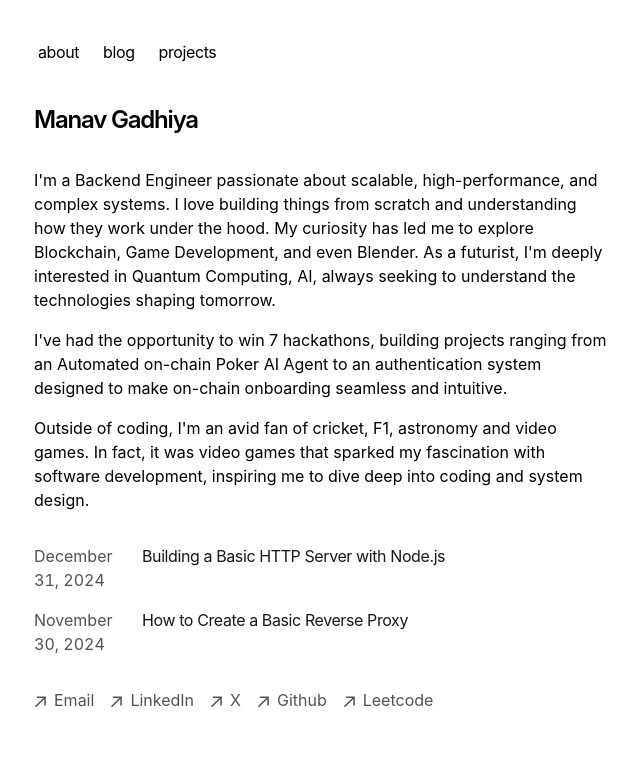
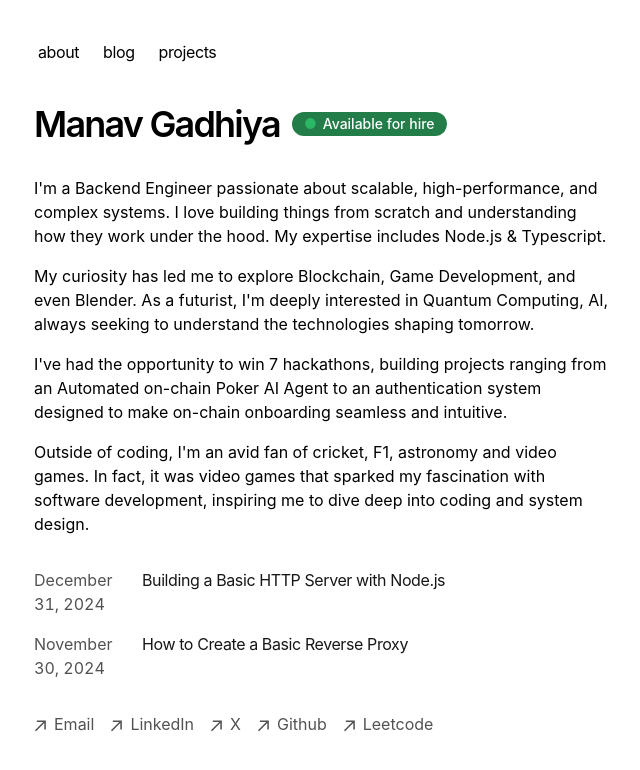
Before and after one commit to 0xRadioAc7iv/my-portfolio, a Next.js app: page / in a window 1280 px wide. Shown: the top 770 px of the page, without its empty margins (318-958 px from the left). Built offline with nearby package versions, Linux system fonts and the light colour scheme.

Commit message:
update bio

```diff
--- a/app/page.tsx
+++ b/app/page.tsx
@@ -3,16 +3,26 @@ import { BlogPosts } from "app/components/posts";
 export default function Page() {
   return (
     <section>
-      <h1 className="mb-8 text-2xl font-semibold tracking-tighter">
-        Manav Gadhiya
-      </h1>
+      <div className="flex gap-3 items-center mb-8">
+        <h1 className="text-4xl font-semibold tracking-tighter">
+          Manav Gadhiya
+        </h1>
+        <div className="bg-[#227d48] rounded-full px-3 py-0.5 inline-flex items-center text-white text-sm font-medium hover:bg-[#1e6b3e] transition-colors duration-200">
+          <div className="text-[#2ecc71] mr-1.5 animate-pulse">●</div>{" "}
+          <div>Available for hire</div>
+        </div>
+      </div>
+
       <p className="mb-4">
         I'm a Backend Engineer passionate about scalable, high-performance, and
         complex systems. I love building things from scratch and understanding
-        how they work under the hood. My curiosity has led me to explore
-        Blockchain, Game Development, and even Blender. As a futurist, I'm
-        deeply interested in Quantum Computing, AI, always seeking to understand
-        the technologies shaping tomorrow.
+        how they work under the hood. My expertise includes Node.js &
+        Typescript.
+      </p>
+      <p className="mb-4">
+        My curiosity has led me to explore Blockchain, Game Development, and
+        even Blender. As a futurist, I'm deeply interested in Quantum Computing,
+        AI, always seeking to understand the technologies shaping tomorrow.
       </p>
       <p className="mb-4">
         I've had the opportunity to win 7 hackathons, building projects ranging
```
